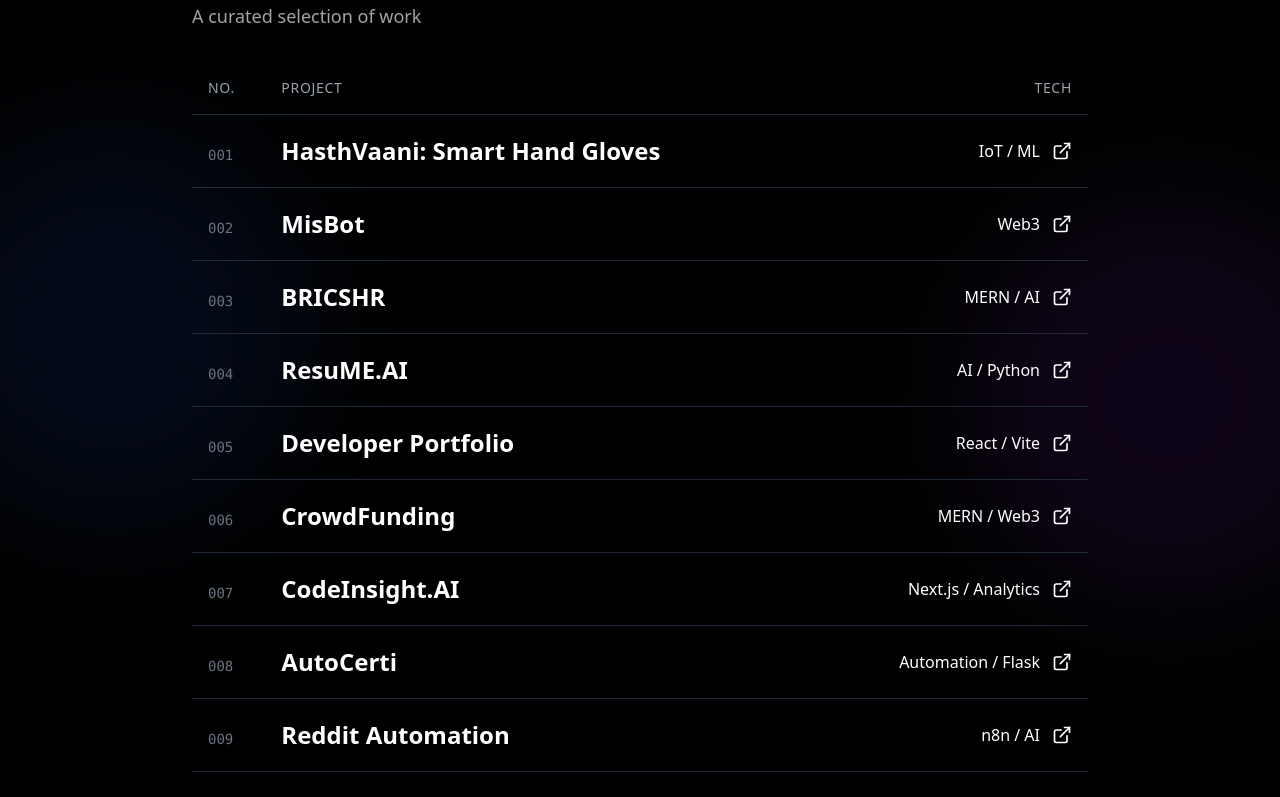
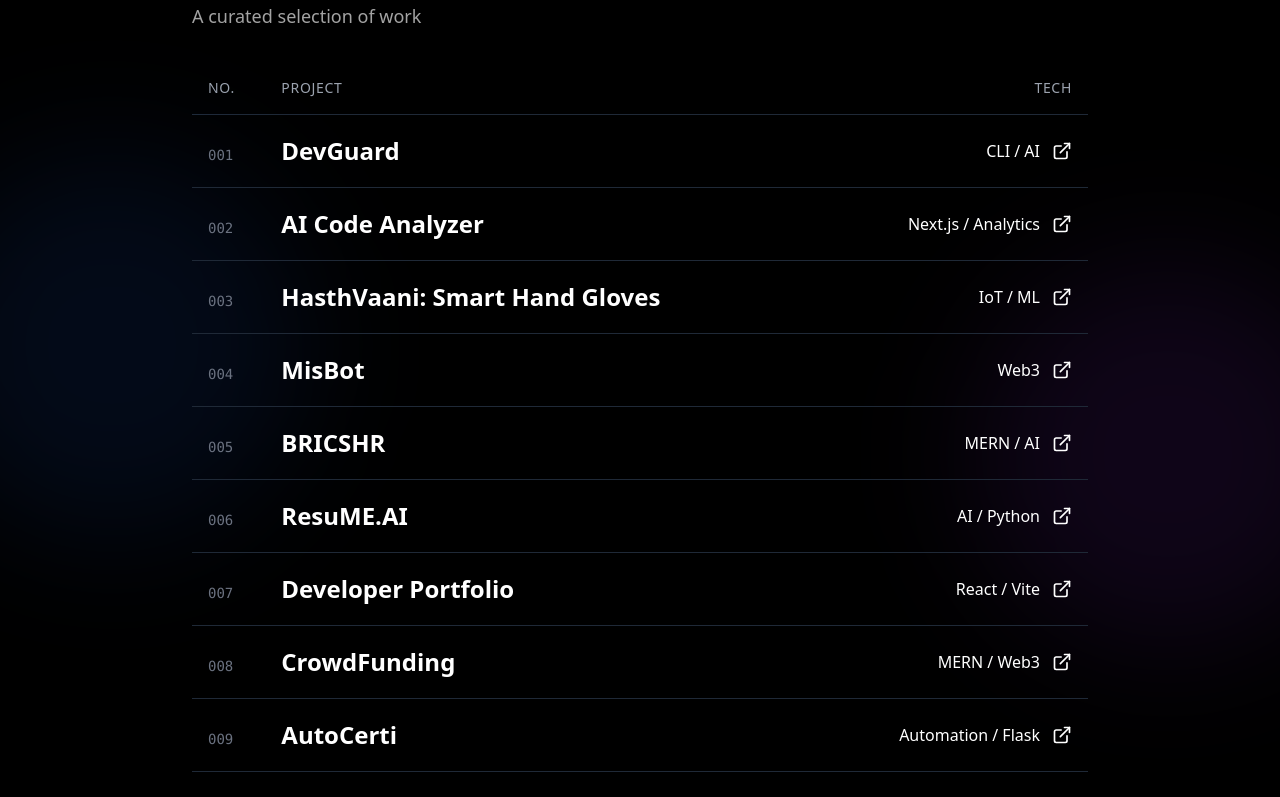
Before and after one commit to tusharmishra069/Portfolio, a Next.js app: page / in a window 1280 px wide. Shown: the part 2820-3617 px from the top of the page. Built offline with nearby package versions, Linux system fonts and the light colour scheme.

Commit message:
update: project section

```diff
--- a/components/FeaturedProjects.tsx
+++ b/components/FeaturedProjects.tsx
@@ -17,6 +17,22 @@
 const projects: Project[] = [
   {
     id: 1,
+    title: 'DevGuard',
+    type: 'CLI / AI',
+    image: '/ss/devguard.png',
+    link: 'https://github.com/tusharmishra069/DevGuard',
+    description: 'AI-powered code review CLI with interactive full-screen TUI and intelligent chatbot. DevGuard automates code review using AI providers (Groq, Anthropic, Google Gemini) with a beautiful terminal UI. Get instant feedback on security, performance, and code quality issues, then chat with an AI assistant to fix them directly.'
+  },
+  {
+    id: 2,
+    title: 'AI Code Analyzer',
+    type: 'Next.js / Analytics',
+    image: '/ss/aicodeanalyzer.png',
+    link: 'https://github-analyzer-tan.vercel.app/',
+    description: 'A fast, self-hostable developer tool that uses LLMs to review GitHub repositories, assess developer profiles, and roast your commit history — with zero buzzwords.'
+  },
+  {
+    id: 3,
     title: 'HasthVaani: Smart Hand Gloves',
     type: 'IoT / ML',
     image: '/ss/hasthvani.png',
@@ -24,7 +40,7 @@
     description: 'HasthVaani aims to bridge the communication gap for deaf and mute individuals through smart hand gloves integrated with machine learning and sensor technology. The gloves translate hand gestures into speech and text, enabling seamless communication.'
   },
   {
-    id: 2,
+    id: 4,
     title: 'MisBot',
     type: 'Web3',
     image: '/ss/misbot.png',
@@ -32,7 +48,7 @@
     description: 'MISBOT is a production-ready Web3 tap-to-earn Telegram Mini App built with Next.js, Node.js, and the TON blockchain. It features real-time gameplay mechanics, secure TON wallet integration, and global leaderboards backed by a PostgreSQL database.'
   },
   {
-    id: 3,
+    id: 5,
     title: 'BRICSHR',
     type: 'MERN / AI',
     image: '/ss/brics hr.png',
@@ -40,7 +56,7 @@
     description: 'A comprehensive HR management platform integrating job funding and scholarship management features. Built to streamline recruitment processes and facilitate educational support through automated funding workflows.'
   },
   {
-    id: 4,
+    id: 6,
     title: 'ResuME.AI',
     type: 'AI / Python',
     image: '/ss/resume.ai.png',
@@ -48,7 +64,7 @@
     description: 'A modern, AI-powered web application for enhancing resumes, checking ATS (Applicant Tracking System) compatibility, and tailoring resumes to job descriptions. Built with Streamlit and Google Gemini AI, this platform helps users create professional, ATS-optimized resumes with ease.'
   },
   {
-    id: 5,
+    id: 7,
     title: 'Developer Portfolio',
     type: 'React / Vite',
     image: '/ss/portfolio.png',
@@ -56,7 +72,7 @@
     description: 'A modern, responsive developer portfolio built with React and Vite. Showcases projects, skills, and experience with a clean, high-performance UI and interactive elements.'
   },
   {
-    id: 6,
+    id: 8,
     title: 'CrowdFunding',
     type: 'MERN / Web3',
     image: '/ss/CrowdFunding.png',
@@ -64,15 +80,7 @@
     description: 'A decentralized crowdfunding platform built on Ethereum blockchain that enables users to create, discover, and fund campaigns transparently and securely using smart contracts.'
   },
   {
-    id: 7,
-    title: 'CodeInsight.AI',
-    type: 'Next.js / Analytics',
-    image: '/ss/codeinsight.png',
-    link: 'https://github.com/tusharmishra069/CodeInsight.AI.git',
-    description: 'CodeInsight AI is an intelligent developer analytics platform that analyzes GitHub and LeetCode profiles to deliver actionable insights into a developer’s coding journey. It evaluates repositories, contributions, and activity to generate a personalized dashboard.'
-  },
-  {
-    id: 8,
+    id: 9,
     title: 'AutoCerti',
     type: 'Automation / Flask',
     image: '/ss/autocerti.png',
@@ -80,7 +88,7 @@
     description: 'AutoCerti is a web-based application that streamlines the process of generating personalized certificates in bulk. Users can upload their own certificate template and an Excel file containing recipient details to automatically generate certificates.'
   },
   {
-    id: 9,
+    id: 10,
     title: 'Reddit Automation',
     type: 'n8n / AI',
     image: '/ss/n8n-color.png',
```
Also changed, not shown: public/ss/aicodeanalyzer.png (added), public/ss/devguard.png (added).
